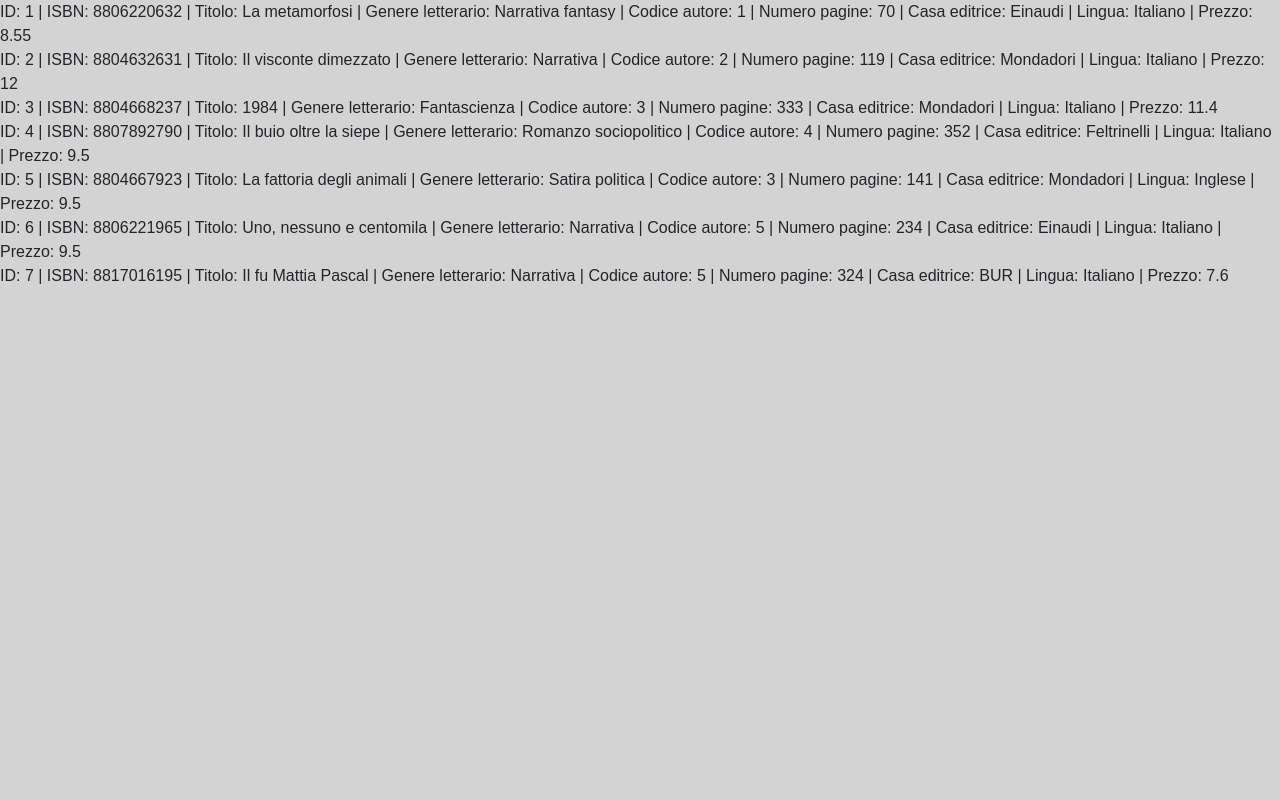
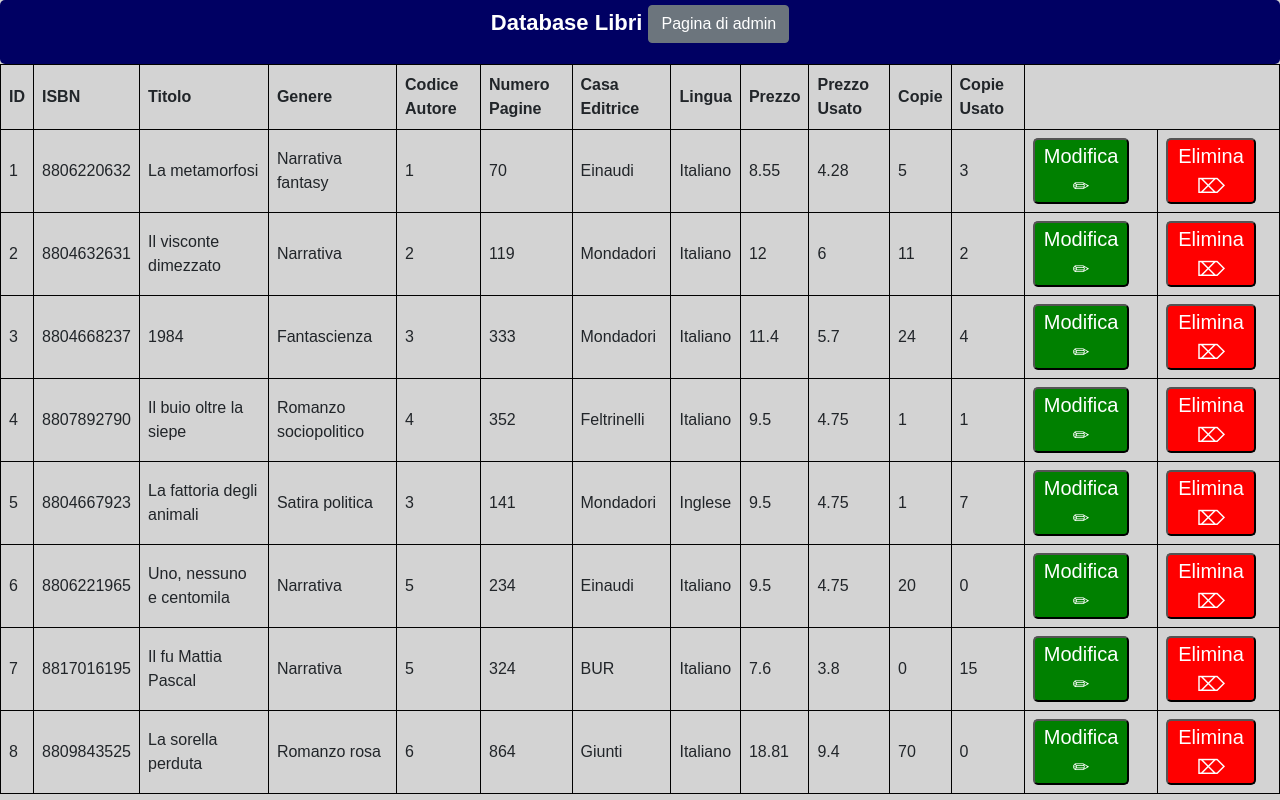
Before and after one commit to niccolofappani/progettoLibreria, a PHP site: page /getQuery.php in a window 1280 px wide. Run offline with PHP 8.4, Linux system fonts and the light colour scheme; data comes from the database, SQL or seed files in the repository.

Commit message:
admin: tabella con get di tutti i libri
pagh non ha fatto nulla

```diff
--- a/progLibreria/admin.php
+++ b/progLibreria/admin.php
@@ -19,10 +19,7 @@
                   <button>Invio</button>
                 </form>
 
-                <p>Modifica libro</p>
-                <button>Modifica</button>
-                <p>Elimina libro</p>
-                <button>Elimina</button>
+
             </div>
         </center>
     </body>
--- a/progLibreria/getQuery.php
+++ b/progLibreria/getQuery.php
@@ -4,6 +4,11 @@
     <link href="https://cdn.jsdelivr.net/npm/bootstrap@5.0.0-beta3/dist/css/bootstrap.min.css" rel="stylesheet" integrity="sha384-eOJMYsd53ii+scO/bJGFsiCZc+5NDVN2yr8+0RDqr0Ql0h+rP48ckxlpbzKgwra6" crossorigin="anonymous">
     <link rel="stylesheet" href="./style-getQuery.css"  type="text/css">
   </head>
+  <body>
+    <div id="bluebox">
+      <p id=title>Database Libri  <a href="admin.php"><button class="btn btn-secondary" id="adminButton">Pagina di admin</button></a></p>
+    </div>
+  </body>
 </html>
 
 <?php
@@ -15,14 +20,18 @@
     if ($conn->connect_error) { //fallimento della connessione
       die("Connection failed: " . $conn->connect_error);
     }
-    $sql = "SELECT * FROM libro"; //query del get di tutti i libri
+    $sql = "SELECT * FROM Libro LEFT JOIN LibroVendita ON Libro.ID=LibroVendita.IDVendita LEFT JOIN LibroUsato ON Libro.ID=LibroUsato.IDUsato"; //query del get di tutti i libri
     $result = $conn->query($sql);
 
     if ($result->num_rows > 0) {
+      echo "<table id='tabellaDB'>";
+      echo "<tr><th>ID</th><th>ISBN</th><th>Titolo</th><th>Genere</th><th>Codice Autore</th><th>Numero Pagine</th><th>Casa Editrice</th><th>Lingua</th><th>Prezzo</th><th>Prezzo Usato</th><th>Copie</th><th>Copie Usato</th></tr>";
       while($row = $result->fetch_assoc()) {
-        echo "ID: " . $row["ID"]. " | ISBN: " . $row["ISBN10"]. " | Titolo: " . $row["Titolo"]. " | Genere letterario: ". $row["Genere"]. " | Codice autore: ". $row["CodAutore"]. " | Numero pagine: ". $row["NumeroPagine"]. " | Casa editrice: ". $row["CasaEditrice"]. " | Lingua: ". $row["Lingua"]. " | Prezzo: ".$row["Prezzo"]. "<br>";
+        echo "<tr><td>" . $row["ID"]. "</td><td>" . $row["ISBN10"]. "</td><td> " . $row["Titolo"]. " </td><td> ". $row["Genere"]. " </td><td> ". $row["CodAutore"]. " </td><td>". $row["NumeroPagine"]. " </td><td> ". $row["CasaEditrice"]. " </td><td> ". $row["Lingua"]. " </td><td> ".$row["Prezzo"]. " </td><td> ".$row["PrezzoUsato"]." </td><td>". $row["QuantitaVendita"]. " </td><td>".$row["QuantitaUsato"]."</td><td><button class='edit' type='button'>Modifica ✏</button></td><td><form method='get' action='delete.php'><button id='".$row["ID"]."' class='delete' 'type='button' >Elimina ⌦</button></form></td></tr>";
       }
-    } else {
+      echo "</table>";
+    }
+    else {
       echo "Database vuoto";
     }
     $conn->close();
--- a/progLibreria/style-getQuery.css
+++ b/progLibreria/style-getQuery.css
@@ -2,6 +2,7 @@
     font-family: Arial, Helvetica, sans-serif;
     background-color: lightgray;
 }
+
 div {
 	margin: auto;
   	width: 1000px;
@@ -9,12 +10,15 @@
   	padding: 5px;
     border-radius: 5px;
 }
+
 #title{
     font-size: 22px;
 	color: white;
     font-weight: bold;
+    text-align: center;
 }
-#add{
+
+.edit{
     width: fit-content;
 	height: fit-content;
 	background-color: green;
@@ -24,7 +28,8 @@
     margin-right: 20px;
     border-radius: 5px;
 }
-#delete{
+
+.delete{
     width: fit-content;
 	height: fit-content;
 	background-color: red;
@@ -34,21 +39,34 @@
     margin-right: 15px;
     border-radius: 5px;
 }
+
 #bluebox {
 	background-color: rgb(0, 0, 99);
+    width: 100%;
+    text-align: right;
 }
+
 #whitebox {
     background-color: white;
 }
-table {
+
+tr, td, th {
+    text-align: left;
+    padding: 8px;
+    border: 1px solid black;
+}
+
+#tabellaDB{
     font-family: arial, sans-serif;
     border-collapse: collapse;
     width: 100%;
+    border: 1px solid black;
 }
-td, th {
-    text-align: left;
-    padding: 8px;
+
+#adminButton{
+    text-align:right;
 }
+
 #form {
     padding-top:10%;
     padding-left: 35%;
```
Also changed, not shown: progLibreria/db/libreria.sql (+55 -13 lines), progLibreria/delete.php (added, +13 -0 lines), progLibreria/insert.php (line endings or trailing spaces).
